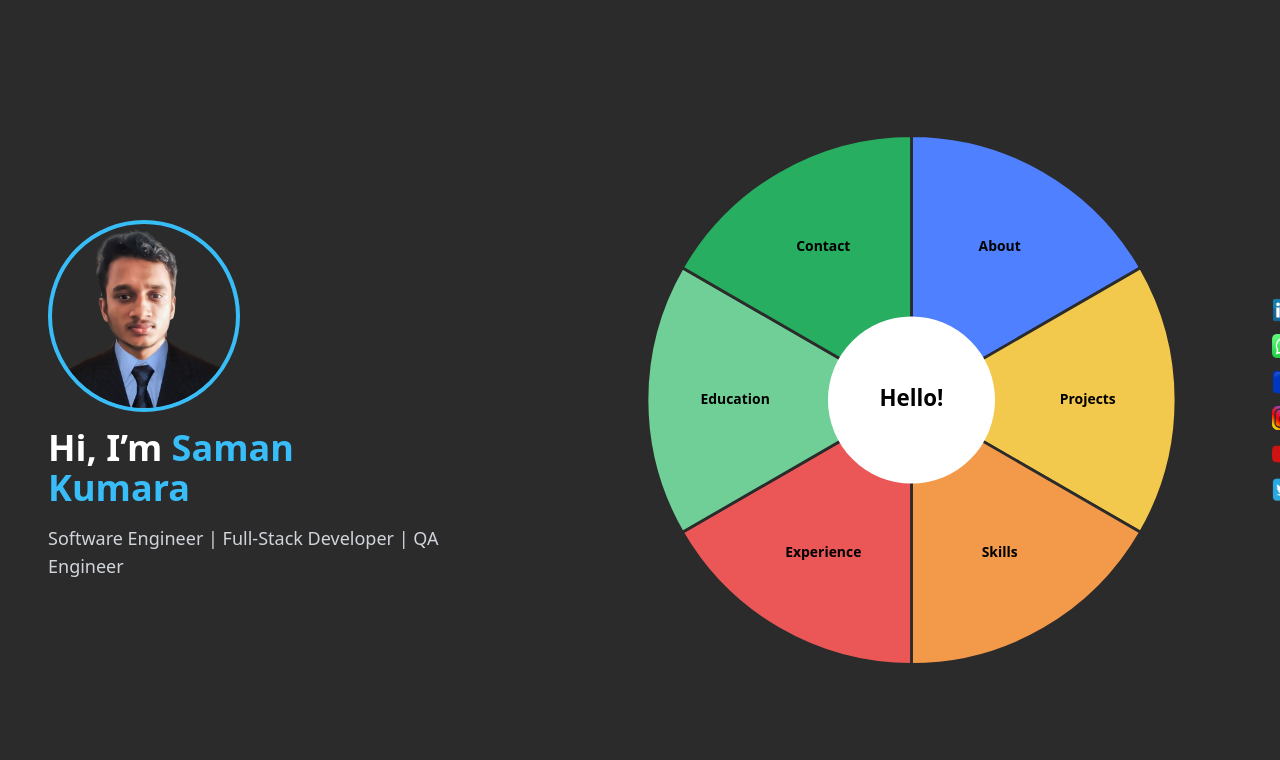
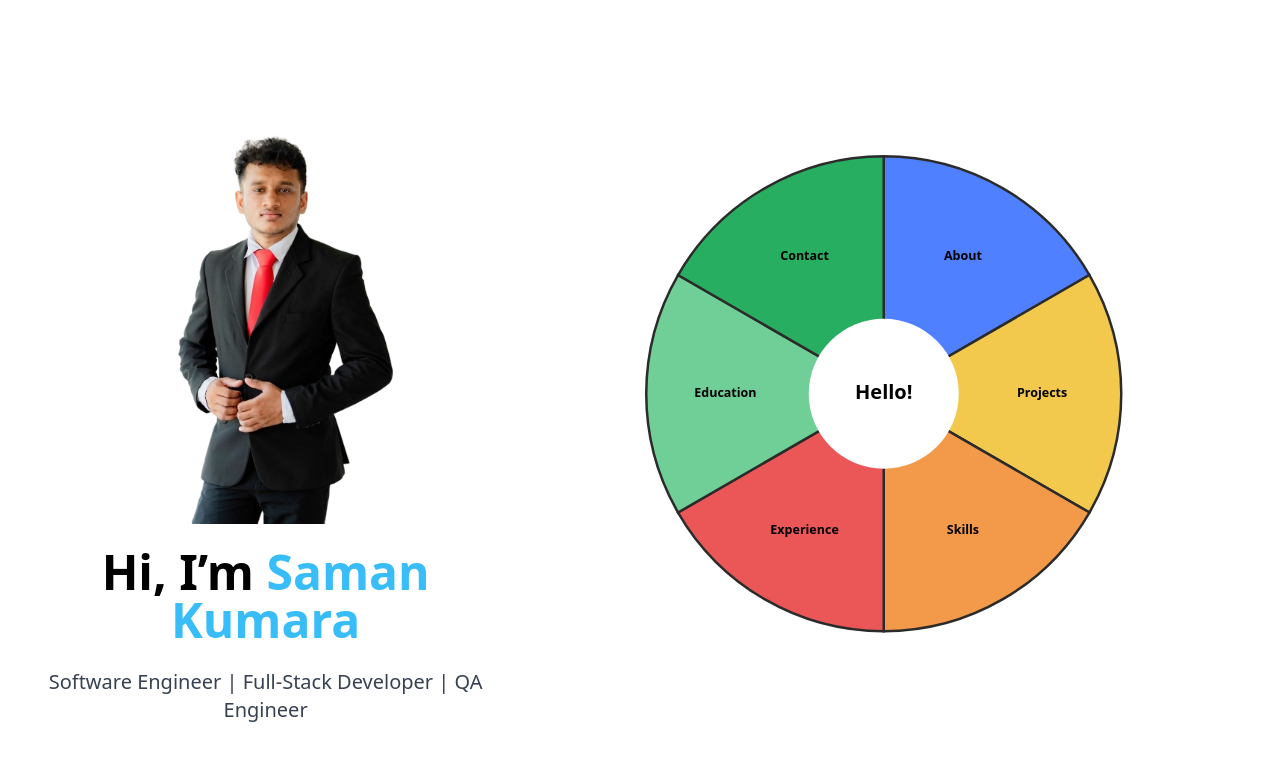
Before and after one commit to samankumaraya/SK_Web, a React (Create React App) app in the folder frontend/: page / in a window 1280 px wide. Shown: the top 760 px of the page. Built offline with nearby package versions, Linux system fonts and the light colour scheme.

Commit message:
Add some styles

```diff
--- a/frontend/src/pages/Home.jsx
+++ b/frontend/src/pages/Home.jsx
@@ -5,9 +5,9 @@ const phases = [
   { label: "About", color: "#4F80FF", path: "/about" },
   { label: "Projects", color: "#F2C94C", path: "/projects" },
   { label: "Skills", color: "#F2994A", path: "/skills" },
-  { label: "Experience", color: "#EB5757", path: "/Experience" },
-  { label: "Education", color: "#6FCF97", path: "/Education" },
-  { label: "Contact", color: "#27AE60", path: "/Contact" },
+  { label: "Experience", color: "#EB5757", path: "/experience" },
+  { label: "Education", color: "#6FCF97", path: "/education" },
+  { label: "Contact", color: "#27AE60", path: "/contact" },
 ];
 
 const radius = 190;
@@ -25,27 +25,33 @@ export default function HomePage() {
   const navigate = useNavigate();
 
   return (
-    <div className="w-screen h-screen bg-[#2b2b2b] flex items-center justify-center overflow-hidden">
-      <div className="flex flex-col md:flex-row items-center justify-between w-full max-w-7xl px-4 md:px-12">
+    <div className="w-screen h-screen bg-white/50 flex items-center justify-center overflow-hidden px-4">
+      <div className="flex flex-col md:flex-row items-center justify-between w-full max-w-7xl gap-8">
 
-        <div className="flex flex-col items-center md:items-start text-center md:text-left gap-4 md:w-1/3">
+        <div className="flex flex-col items-center text-center gap-6 md:w-2/5">
   <img
   src="/your-profile.png"
   alt="Saman Kumara"
-            className="w-48 h-48 rounded-full object-cover border-4 border-sky-400"
+  className="w-80 h-80 sm:w-96 sm:h-96 md:w-[28rem] md:h-[28rem] object-contain"
 />
-          <h1 className="text-3xl md:text-4xl font-bold text-white">
+
+  <h1 className="text-3xl sm:text-4xl md:text-5xl font-bold text-black">
     Hi, I’m <span className="text-sky-400">Saman Kumara</span>
   </h1>
-          <p className="text-md md:text-lg text-gray-300">
+  <p className="text-base sm:text-lg md:text-xl text-gray-700">
     Software Engineer | Full-Stack Developer | QA Engineer
   </p>
 </div>
 
 
-        <div className="relative md:w-1/2 mt-10 md:mt-0">
-          <svg width="710" height="710" viewBox="60 0 510 510">
 
+
+        {/* Wheel Section */}
+        <div className="relative flex flex-col items-center md:items-start md:w-1/2">
+          <svg
+            viewBox="60 60 400 400"
+            className="w-[90vw] max-w-[500px] h-auto"
+          >
             {phases.map((phase, index) => {
               const startAngle = index * sliceAngle - Math.PI / 2;
               const endAngle = (index + 1) * sliceAngle - Math.PI / 2;
@@ -65,8 +71,17 @@ export default function HomePage() {
               const labelY = center + (radius / 1.5) * Math.sin(midAngle);
 
               return (
-                <g key={index} onClick={() => navigate(phase.path)} className="cursor-pointer">
-                  <path d={path} fill={phase.color} stroke="#2b2b2b" strokeWidth="2" />
+                <g
+                  key={index}
+                  onClick={() => navigate(phase.path)}
+                  className="cursor-pointer hover:opacity-80 transition"
+                >
+                  <path
+                    d={path}
+                    fill={phase.color}
+                    stroke="#2b2b2b"
+                    strokeWidth="2"
+                  />
                   <text
                     x={labelX}
                     y={labelY}
@@ -95,13 +110,13 @@ export default function HomePage() {
             </text>
           </svg>
 
-
-          <div className="absolute top-1/2 -right-16 transform -translate-y-1/2 flex flex-col gap-3">
+          {/* Social Links */}
+          <div className="flex md:flex-col gap-3 mt-4 md:mt-0 md:absolute md:top-1/2 md:-right-16 md:-translate-y-1/2">
             {[
-              { icon: "linkedin", url: "https://linkedin.com" },
-              { icon: "whatsapp", url: "https://wa.me/xxxxxxxx" },
-              { icon: "facebook", url: "https://facebook.com" },
-              { icon: "instagram", url: "https://instagram.com" },
+              { icon: "linkedin", url: "https://www.linkedin.com/in/s-kumara-80304a229/" },
+              { icon: "whatsapp", url: "https://wa.me/+94766199583" },
+              { icon: "facebook", url: "https://web.facebook.com/saman.kumara.777029" },
+              { icon: "instagram", url: "https://www.instagram.com/kumara9476/" },
               { icon: "youtube", url: "https://youtube.com" },
               { icon: "twitter", url: "https://twitter.com" },
             ].map((item, idx) => (
```
Also changed, not shown: frontend/public/your-profile.png. Lines whose indentation alone changed are shown as unchanged.
